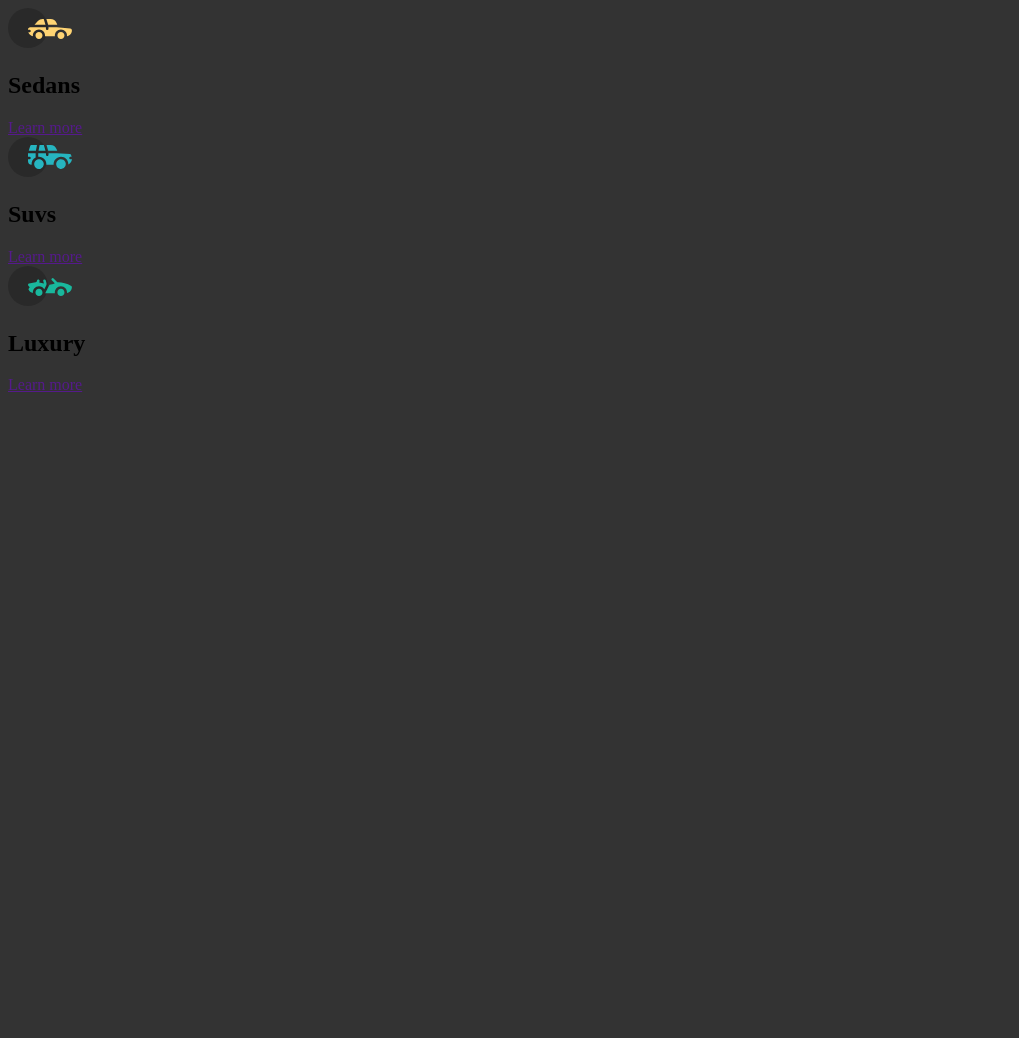
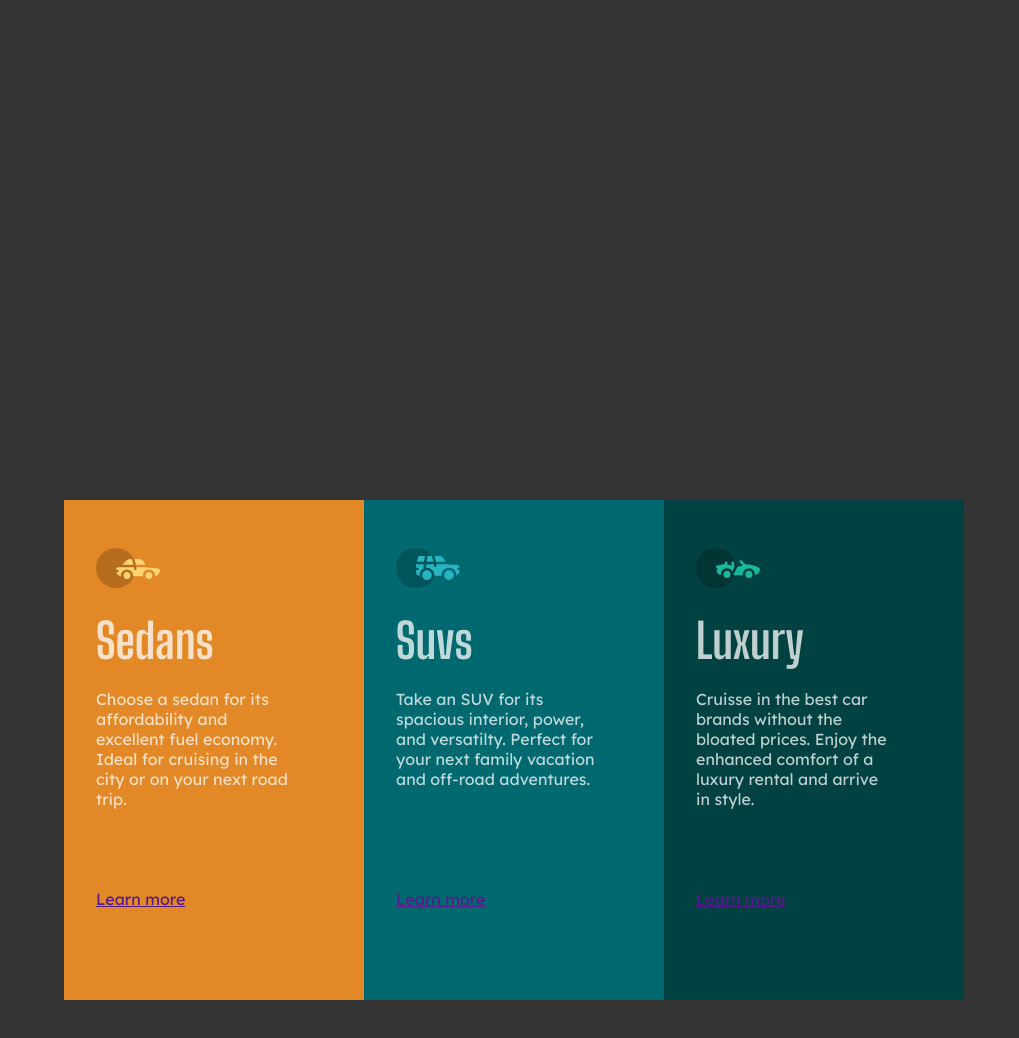
Before and after one commit to tiziii421/Columnas, a plain HTML site: page index.html in a window 1280 px wide. Shown: the whole page, without its empty margins (0-1019 px from the left). Before the commit the page ends 800 px from the top, so only its background shows below. Drawn offline with Linux system fonts and the light colour scheme.

Commit message:
CSS: Estilos de columnas definidos excepto learn more

```diff
--- a/css/styles.css
+++ b/css/styles.css
@@ -1,3 +1,56 @@
+*{
+    margin: 0;
+    padding: 0;
+    box-sizing: border-box;
+}
+
+body {
+    background-color: #333;
+}
+
+.cards{
+    width: 90%;
+    height: 500px;
+    margin: 500px auto;
+    font-size: 0;
+}
+
+.card{
+    text-align: left;
+    display: inline-block;
+    width: 300px;
+    height: 100%;
+    padding-left: 2em;
+    padding-top: 3em;
+    font-size: 1rem;
+    color: hsl(0 0% 100%/ 0.75);
+    font-family: "Lexend Deca", sans-serif;
+}
+
+.card__tittle{
+    font-size: 3rem;
+    font-family: 'Big Shoulders Display', sans-serif;
+    margin: 20px 0 20px 0;
+}
+
+.card_orange{
+    background-color: hsl(31, 77%, 52%);
+}
+
+.card_cyan{
+    background-color: hsl(184, 100%, 22%);
+}
+
+.card_darkcyan{
+    background-color: hsl(179, 100%, 13%);
+}
+
+.card_desc{
+    text-align: left;
+    height: 200px;
+    width: 200px;
+}
+
 /*
 Colores
     Background: #333
@@ -18,7 +71,3 @@ Fuentes de la página
         https://fonts.google.com/specimen/Lexend+Deca
         Estilo 400
 */
-
-body {
-  background-color: #333;
-}
--- a/index.html
+++ b/index.html
@@ -5,25 +5,31 @@
     <meta name="viewport" content="width=device-width, initial-scale=1.0" />
     <link rel="stylesheet" href="css/styles.css" />
     <title>3 Column preview card component</title>
+    <link rel="preconnect" href="https://fonts.googleapis.com">
+    <link rel="preconnect" href="https://fonts.gstatic.com" crossorigin>
+    <link href="https://fonts.googleapis.com/css2?family=Big+Shoulders+Display:wght@600&family=Lexend+Deca:wght@100..900&display=swap" rel="stylesheet">
+    <link rel="preconnect" href="https://fonts.googleapis.com">
+    <link rel="preconnect" href="https://fonts.gstatic.com" crossorigin>
+    <link href="https://fonts.googleapis.com/css2?family=Big+Shoulders+Display:wght@100..900&display=swap" rel="stylesheet">
   </head>
   <body>
     <div class="cards">
-      <section class="card">
+      <section class="card card_orange">
         <img src="/assets/images/icon-sedans.svg" alt="icon-sedans">
         <h2 class="card__tittle">Sedans</h2>
-        <p class="card_desc"></p>
+        <p class="card_desc">Choose a sedan for its affordability and excellent fuel economy. Ideal for cruising in the city or on your next road trip.</p>
         <a href="" class="card_atp">Learn more</a>
       </section>
-      <section class="card">
+      <section class="card card_cyan">
         <img src="/assets/images/icon-suvs.svg" alt="icon-sedans">
         <h2 class="card__tittle">Suvs</h2>
-        <p class="card_desc"></p>
+        <p class="card_desc">Take an SUV for its spacious interior, power, and versatilty. Perfect for your next family vacation and off-road adventures.</p>
         <a href="" class="card_atp">Learn more</a>
       </section>
-      <section class="card">
+      <section class="card card_darkcyan">
         <img src="/assets/images/icon-luxury.svg" alt="icon-sedans">
         <h2 class="card__tittle">Luxury</h2>
-        <p class="card_desc"></p>
+        <p class="card_desc"> Cruisse in the best car brands without the bloated prices. Enjoy the enhanced comfort of a luxury rental and arrive in style.</p>
         <a href="" class="card_atp">Learn more</a>
       </section>
     </div>
```
